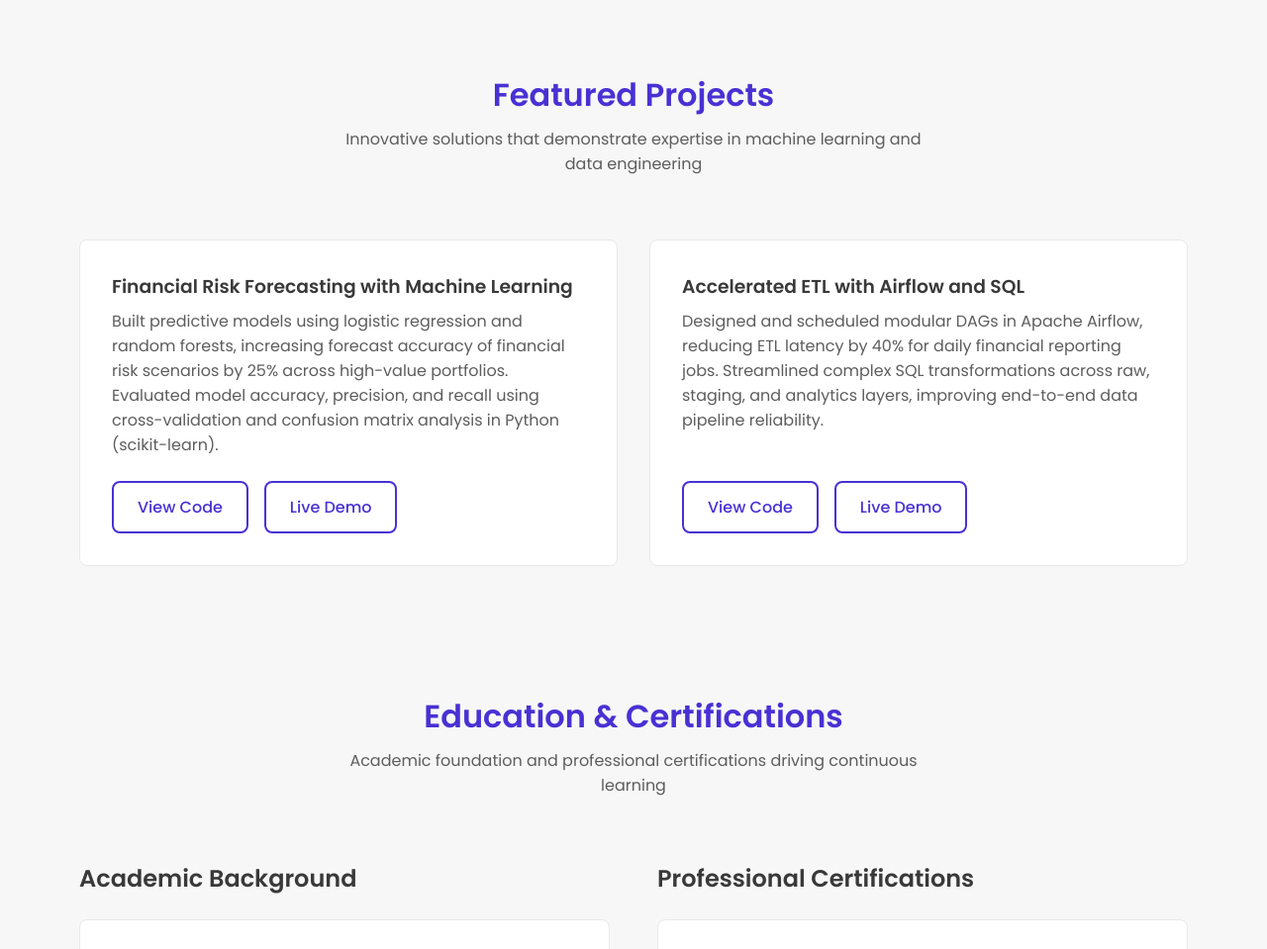
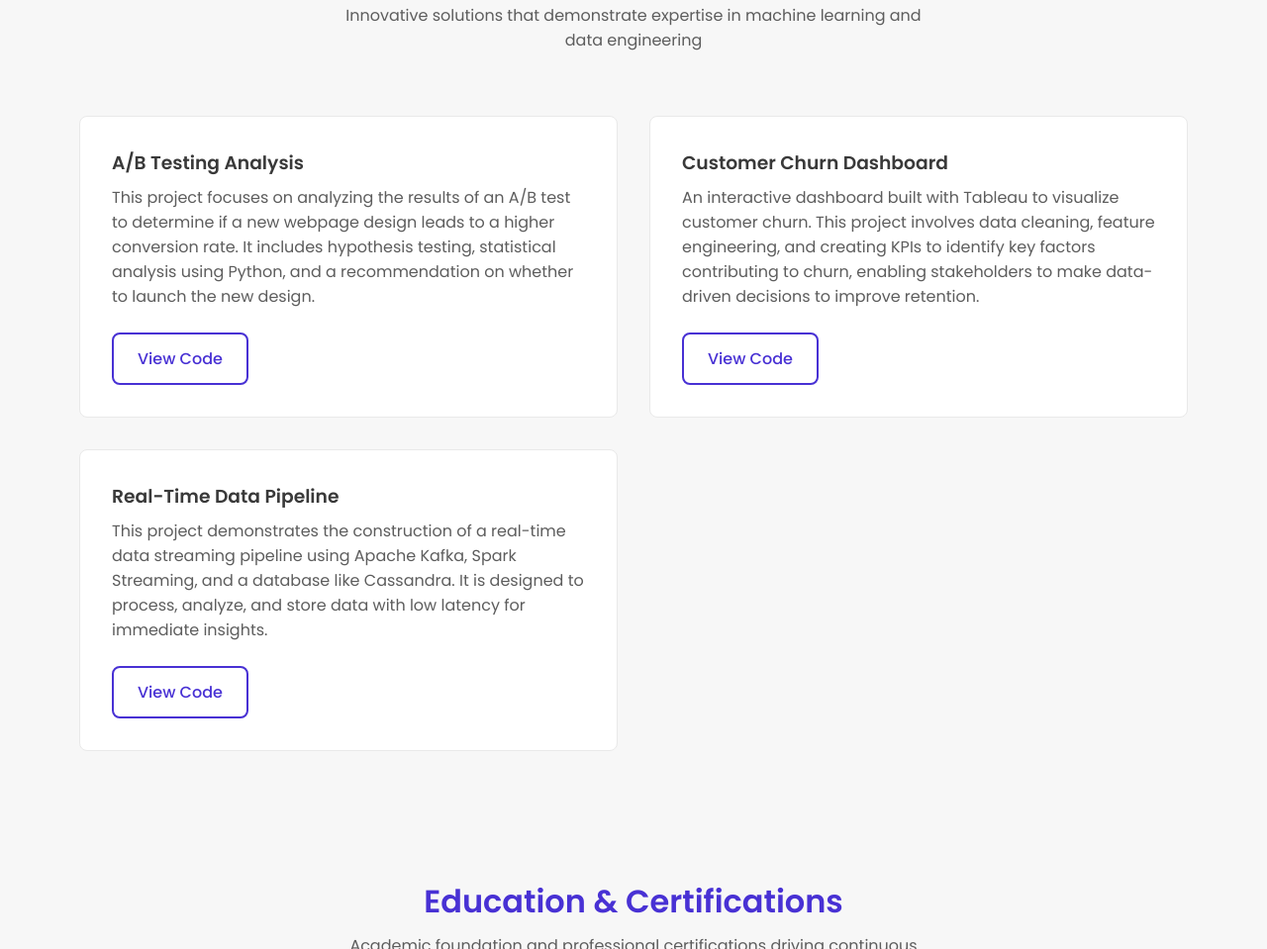
Before and after one commit to bindugayathri/Portfolio, a plain HTML site: page index.html in a window 1280 px wide. Shown: the part 4033-4992 px from the top of the page at 99% size. Drawn offline with Linux system fonts and the light colour scheme.

Commit message:
Update index.html

````diff
--- a/index.html
+++ b/index.html
@@ -1,18 +1,3 @@
-I am very sorry for the confusion. Let me explain clearly.
-
-The \`\` tags you see are **only for our chat**. They are part of my internal process to show you where I get information from, like from your resume. They are **not** part of the website code itself and will **not** appear on your live site.
-
-You should only copy the code that is inside the special code blocks.
-
-To make it perfectly clear, here is the final and complete `index.html` code with all three companies and **zero citations**. Please use this.
-
------
-
-### \#\# Final Website Code (`index.html`)
-
-Copy everything inside the box below and paste it into your `index.html` file on GitHub.
-
-```html
 <!DOCTYPE html>
 <html lang="en">
 <head>
@@ -276,19 +261,24 @@ Copy everything inside the box below and paste it into your `index.html` file on
             <p class="section__subtitle">Innovative solutions that demonstrate expertise in machine learning and data engineering</p>
             <div class="projects__grid">
                 <div class="project-card">
-                    <h3>Financial Risk Forecasting with Machine Learning</h3>
-                    <p class="project-description">Built predictive models using logistic regression and random forests, increasing forecast accuracy of financial risk scenarios by 25% across high-value portfolios. Evaluated model accuracy, precision, and recall using cross-validation and confusion matrix analysis in Python (scikit-learn).</p>
+                    <h3>A/B Testing Analysis</h3>
+                    <p class="project-description">This project focuses on analyzing the results of an A/B test to determine if a new webpage design leads to a higher conversion rate. It includes hypothesis testing, statistical analysis using Python, and a recommendation on whether to launch the new design.</p>
                     <div class="project-actions">
-                        <a href="#" class="button button--outline">View Code</a>
-                        <a href="#" class="button button--outline">Live Demo</a>
+                        <a href="https://github.com/bindugayathri/ab-testing-project" target="_blank" class="button button--outline">View Code</a>
                     </div>
                 </div>
                 <div class="project-card">
-                    <h3>Accelerated ETL with Airflow and SQL</h3>
-                    <p class="project-description">Designed and scheduled modular DAGs in Apache Airflow, reducing ETL latency by 40% for daily financial reporting jobs. Streamlined complex SQL transformations across raw, staging, and analytics layers, improving end-to-end data pipeline reliability.</p>
+                    <h3>Customer Churn Dashboard</h3>
+                    <p class="project-description">An interactive dashboard built with Tableau to visualize customer churn. This project involves data cleaning, feature engineering, and creating KPIs to identify key factors contributing to churn, enabling stakeholders to make data-driven decisions to improve retention.</p>
                     <div class="project-actions">
-                        <a href="#" class="button button--outline">View Code</a>
-                        <a href="#" class="button button--outline">Live Demo</a>
+                        <a href="https://github.com/bindugayathri/customer-churn-dashboard" target="_blank" class="button button--outline">View Code</a>
+                    </div>
+                </div>
+                <div class="project-card">
+                    <h3>Real-Time Data Pipeline</h3>
+                    <p class="project-description">This project demonstrates the construction of a real-time data streaming pipeline using Apache Kafka, Spark Streaming, and a database like Cassandra. It is designed to process, analyze, and store data with low latency for immediate insights.</p>
+                    <div class="project-actions">
+                        <a href="https://github.com/bindugayathri/real-time-pipeline" target="_blank" class="button button--outline">View Code</a>
                     </div>
                 </div>
             </div>
@@ -377,4 +367,3 @@ Copy everything inside the box below and paste it into your `index.html` file on
 
 </body>
 </html>
-```
````
